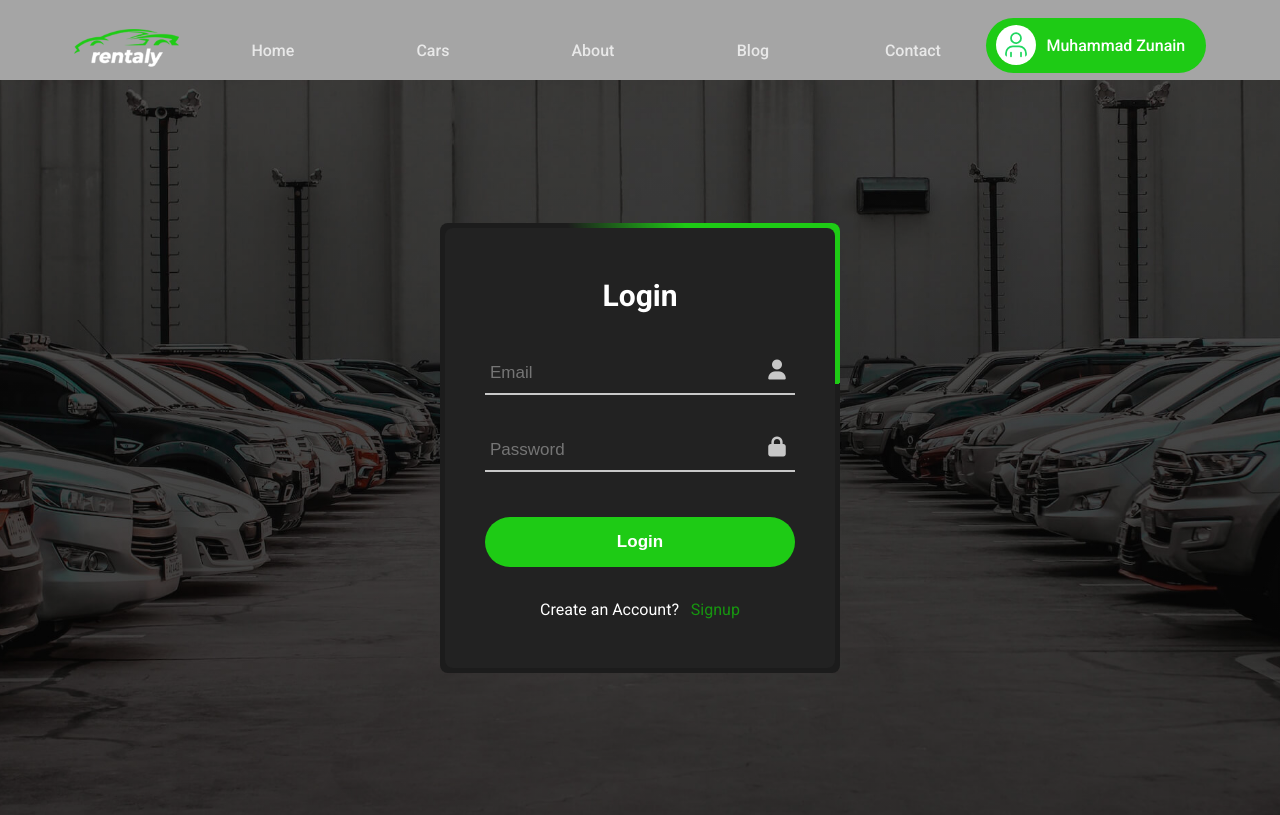
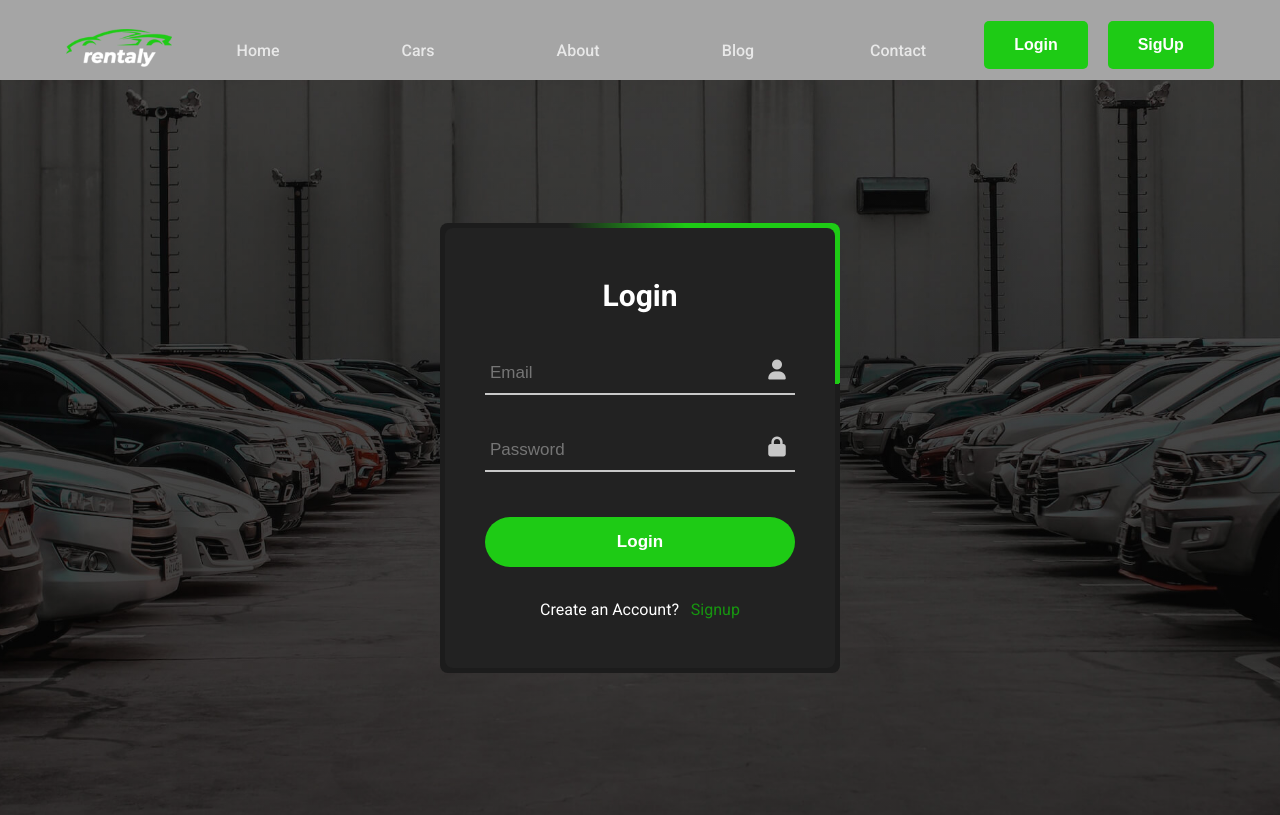
Before and after one commit to USMAN-FAIZYAB-KHAN/Car-Rental-System, a Django app: template car_rental_system/template/login.html in a window 1280 px wide. Shown: the top 815 px of the page. Run offline with Django 3.2, Linux system fonts and the light colour scheme; the template is opened without the code that fills it, so the values that code supplies are empty; some libraries are stand-ins or nearby versions.

Commit message:
Added logic for signup and login functionality

```diff
--- a/car_rental_system/static/css/navbar.css
+++ b/car_rental_system/static/css/navbar.css
@@ -40,7 +40,7 @@
 }
 
 .account__btns {
-    display: none;
+    display: flex;
     align-items: center;
     justify-content: center;
     height: 100%;
@@ -62,6 +62,35 @@
     margin-left: -2rem;
 
 }
+
+.account__box{
+    margin-top: -1rem;
+    height: 55px ;
+    min-width: 220px;
+    display: flex;
+    column-gap: 1rem;
+    align-items: center;
+    background-color: var(--font--primary--color);
+    border-radius: 100px;
+    padding: 1rem;
+    cursor: pointer;
+    margin-left: -2rem;
+
+}
+
+.account__box img{
+    border-radius: 50%;
+    background-color:#fff;
+    width: 40px;
+    height: 40px;
+    padding: 0.5rem;
+}
+
+.account__box p{
+    color: var(--font--white--color);
+    font-weight: var(--weight--semibold);
+}
+
 
 .account__box img{
     border-radius: 50%;
--- a/car_rental_system/template/base.html
+++ b/car_rental_system/template/base.html
@@ -1,5 +1,6 @@
 <!DOCTYPE html>
 <html lang="en">
+
 <head>
 
   {% load static %}
@@ -9,9 +10,7 @@
 
   <!--------------------------------------- Fontawesome Link -------------------------------------->
 
-    <script
-      src="https://kit.fontawesome.com/de9e1561cd.js"
-      crossorigin="anonymous"></script>
+  <script src="https://kit.fontawesome.com/de9e1561cd.js" crossorigin="anonymous"></script>
 
   <!--------------------------------------- CSS Styling Link -------------------------------------->
   <link rel="stylesheet" href="../static/css/base.css">
@@ -37,9 +36,7 @@
     <!-------- Navbar -------->
     <nav class="navbar">
       <div class="logo">
-          <a href="{% url 'home' %}"><img
-              src="{% static './images/assets/logo-light.png' %}"
-              alt="Car Rental" /></a>
+        <a href="{% url 'home' %}"><img src="{% static './images/assets/logo-light.png' %}" alt="Car Rental" /></a>
       </div>
 
       <ul class="nav__items">
@@ -47,8 +44,7 @@
           <div class="left"></div>
           <div class="right"></div>
         </div>
-          <a href="{% url 'home' %}"
-            class="nav__link {% if request.path == '/' %} active {% endif %}">Home</a>
+        <a href="{% url 'home' %}" class="nav__link {% if request.path == '/' %} active {% endif %}">Home</a>
         <a href="{% url 'cars' %}" class="nav__link {% if request.path == '/cars' %} active {% endif %}">Cars</a>
         <a href="{% url 'about' %}" class="nav__link {% if request.path == '/about' %} active {% endif %}">About</a>
         <a href="#" class="nav__link">Blog</a>
@@ -56,6 +52,12 @@
           class="nav__link {% if request.path == '/contact' %} active {% endif %}">Contact</a>
       </ul>
 
+      {% if user.is_authenticated %}
+      <a class="account__box">
+        <img src="../static/images/assets/1-green.svg" alt="" class="profile__image">
+        <p>{{ user.first_name }} {{ user.last_name }}</p>
+      </a>
+      {% else %}
       <div class="account__btns">
         <button>
           <span class="top extra_top"></span>
@@ -68,11 +70,8 @@
           <span class="bottom"></span>
         </button>
       </div>
+      {% endif %}
 
-        <a class="account__box">
-          <img src="../static/images/assets/1-green.svg" alt="" class="profile__image" >
-          <p>Muhammad Zunain</p>
-        </a>
     </nav>
   </div>
 
@@ -84,8 +83,7 @@
     <div class="container footer__container" style="margin: 0 auto;">
       <div class="footer__about">
         <div class="footer__rental">
-            <img src="{% static './images/assets/logo-light.png' %}"
-              alt="Rentaly" />
+          <img src="{% static './images/assets/logo-light.png' %}" alt="Rentaly" />
           <h3>About Rentaly</h3>
         </div>
         <p>
@@ -138,4 +136,5 @@
   </div>
 
 </body>
+
 </html>
```
Also changed, not shown: car_rental_system/car_rental_app/views.py (+22 -15 lines). Lines whose indentation alone changed are shown as unchanged.
